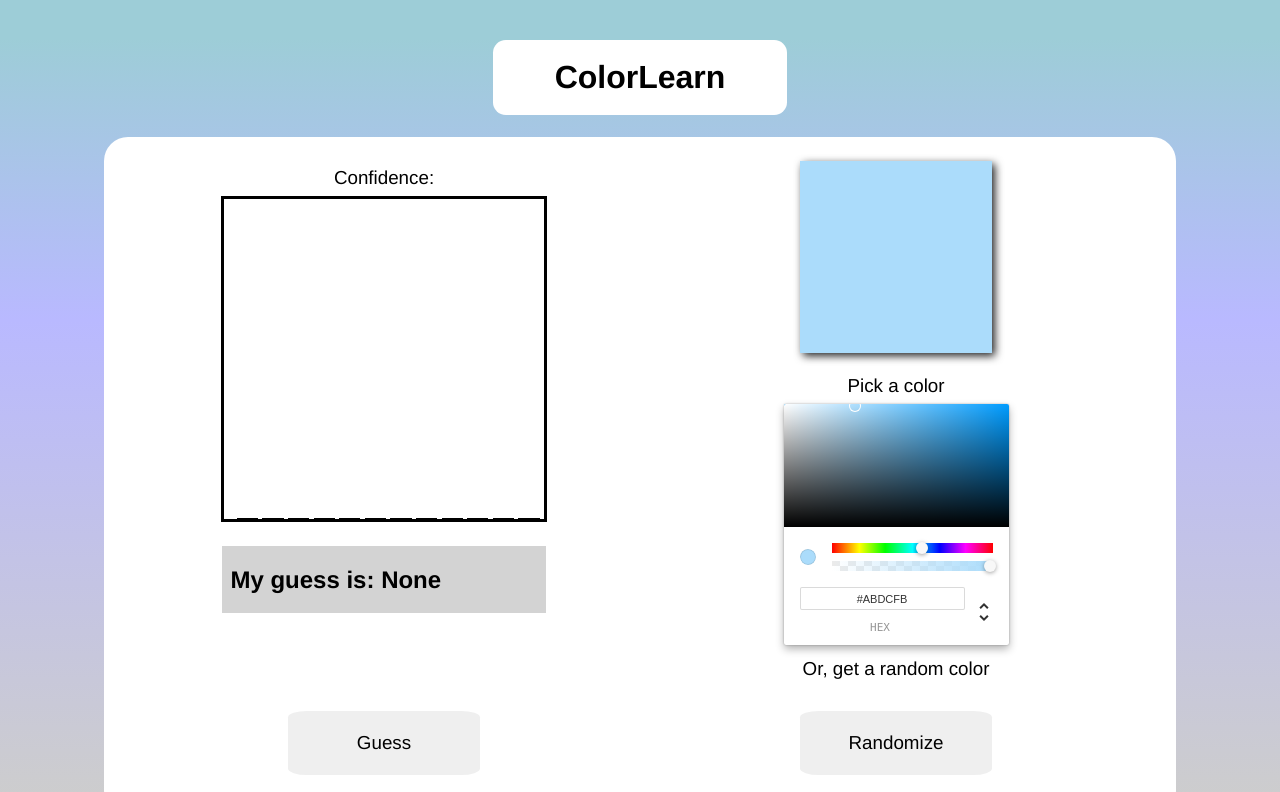
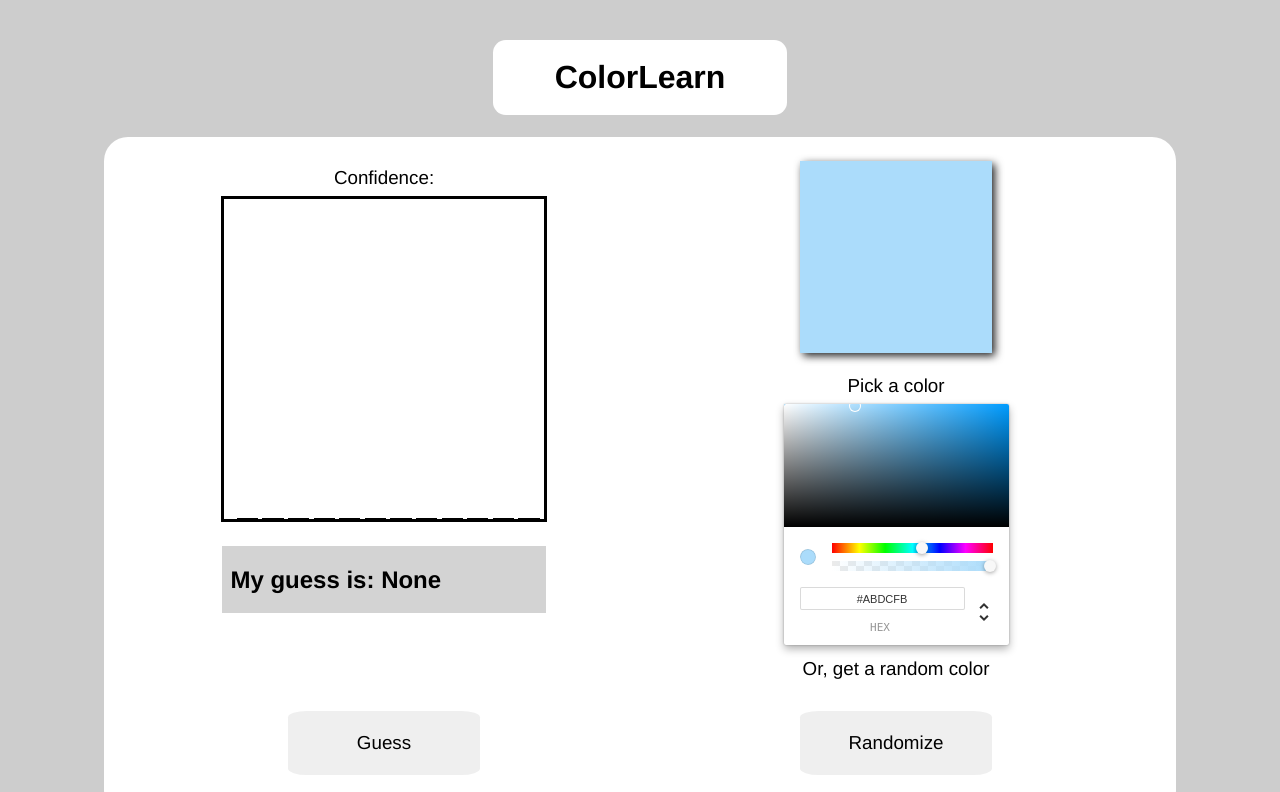
Before and after one commit to Silber01/danielsla.de, a React (Create React App) app: page /#/colorlearn in a window 1280 px wide. Before the commit this address led to /#/ColorLearn. Shown: the top 792 px of the page. Built offline with nearby package versions, Linux system fonts and the light colour scheme.

Commit message:
fixes bug with background not changing

```diff
--- a/src/ColorLearn.css
+++ b/src/ColorLearn.css
@@ -1,5 +1,5 @@
 
-.background
+.clbackground
 {
     position:absolute;
     height:auto;
--- a/src/ColorLearn.js
+++ b/src/ColorLearn.js
@@ -105,7 +105,7 @@ function ColorLearn() {
     }
     return (
         <div>
-            <div className='background' />
+            <div className='clbackground' />
             <div className='colorLearnCentererCenterer'>
                 <h1 className='clTitle'>ColorLearn</h1>
 
```
Also changed, not shown: 1 other file (tests, documents, lock files or other folders).
